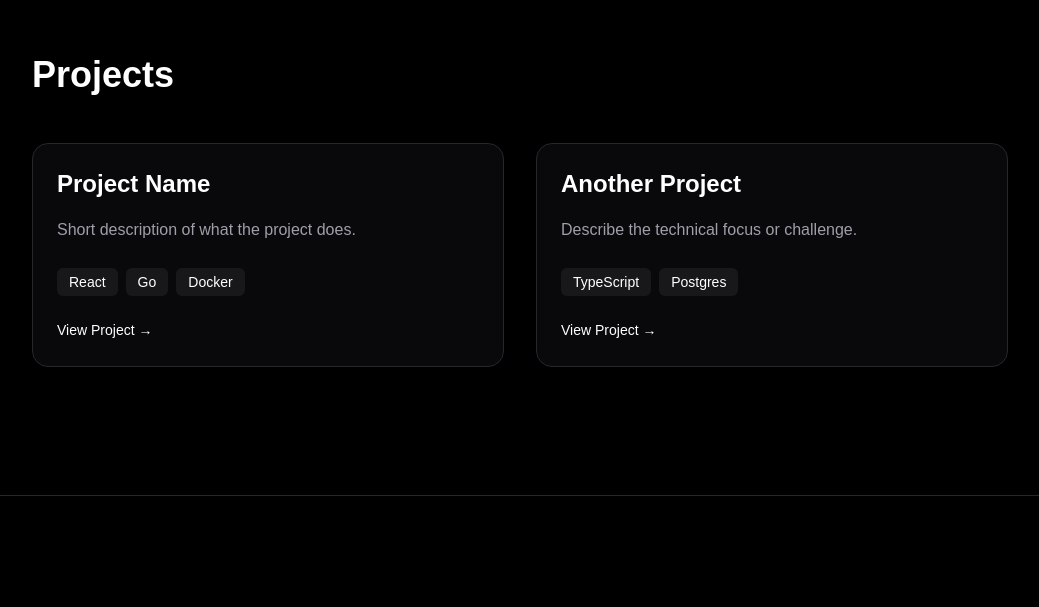
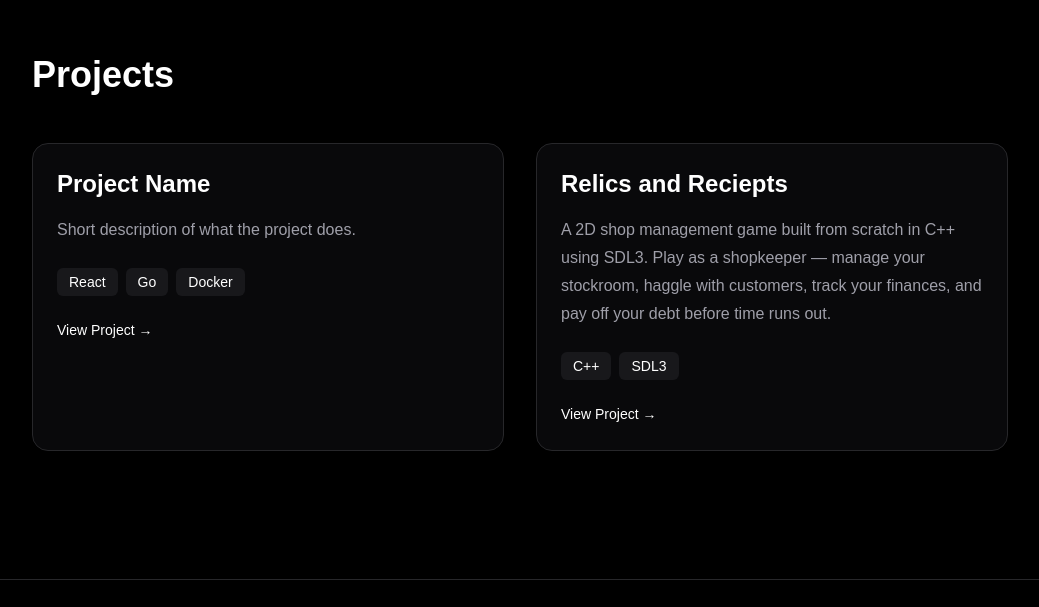
Before and after one commit to KagaSumi/Portfolio, a React (Vite) app in the folder apps/web/: page / in a window 1280 px wide. Shown: the part 1293-1900 px from the top of the page, without its empty margins (120-1159 px from the left). Built offline with nearby package versions, Linux system fonts and the light colour scheme.

Commit message:
Sample Project

```diff
--- a/apps/web/src/components/Projects.tsx
+++ b/apps/web/src/components/Projects.tsx
@@ -1,3 +1,5 @@
+import { motion } from "framer-motion";
+
 const projects = [
     {
         title: "Project Name",
@@ -8,16 +10,22 @@ const projects = [
     },
 
     {
-        title: "Another Project",
+        title: "Relics and Reciepts",
         description:
-            "Describe the technical focus or challenge.",
-        stack: ["TypeScript", "Postgres"],
-        github: "#",
+            "A 2D shop management game built from scratch in C++ using SDL3. Play as a shopkeeper — manage your stockroom, haggle with customers, track your finances, and pay off your debt before time runs out.",
+        stack: ["C++", "SDL3"],
+        github: "https://github.com/KagaSumi/Relics_and_Receipts",
     },
 ];
 
 export default function Projects() {
     return (
+        <motion.section
+          initial={{ opacity: 0, y: 30 }}
+          whileInView={{ opacity: 1, y: 0 }}
+          viewport={{ once: true, amount: 0.2 }}
+          transition={{ duration: 0.6 }}
+        >
         <section
             id="projects"
             className="py-32"
@@ -63,5 +71,6 @@ export default function Projects() {
                 </div>
             </div>
         </section>
+        </motion.section>
     );
 }
```
